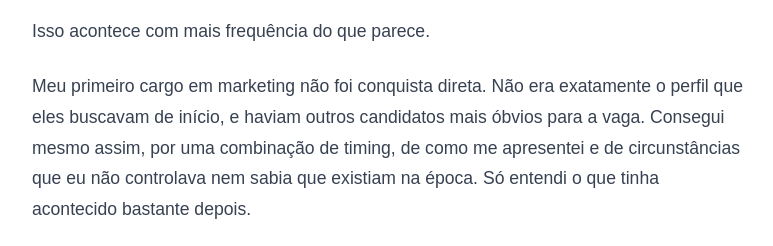
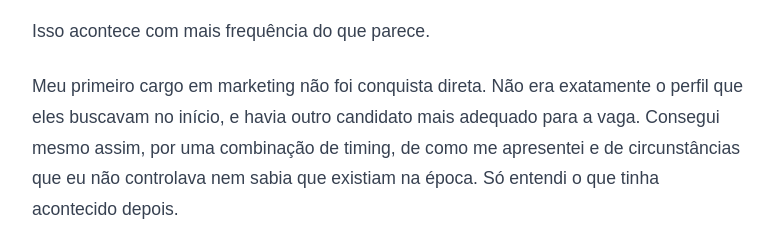
Before and after one commit to Geanccr07/fsl-blog, an Astro site: page /entrevista-sem-retorno in a window 1280 px wide. Shown: the part 4944-5190 px from the top of the page, without its empty margins (252-1025 px from the left). Built offline with nearby package versions, Linux system fonts and the light colour scheme; Astro itself is replaced by a stand-in of ours.

Commit message:
ajuste paragrafo novo artigo

```diff
--- a/src/content/blog/entrevista-sem-retorno.md
+++ b/src/content/blog/entrevista-sem-retorno.md
@@ -80,7 +80,7 @@ Se não vier resposta ao follow-up, você pode mandar mais uma mensagem depois d
 
 Isso acontece com mais frequência do que parece.
 
-Meu primeiro cargo em marketing não foi conquista direta. Não era exatamente o perfil que eles buscavam de início, e haviam outros candidatos mais óbvios para a vaga. Consegui mesmo assim, por uma combinação de timing, de como me apresentei e de circunstâncias que eu não controlava nem sabia que existiam na época. Só entendi o que tinha acontecido bastante depois.
+Meu primeiro cargo em marketing não foi conquista direta. Não era exatamente o perfil que eles buscavam no início, e havia outro candidato mais adequado para a vaga. Consegui mesmo assim, por uma combinação de timing, de como me apresentei e de circunstâncias que eu não controlava nem sabia que existiam na época. Só entendi o que tinha acontecido depois.
 
 Conheço pessoas próximas que receberam proposta semanas depois de acharem que tinham reprovado. O candidato escolhido recusou a oferta. O processo reabriu. Elas estavam disponíveis, continuaram se movimentando, e pegaram a oportunidade.
 
```
